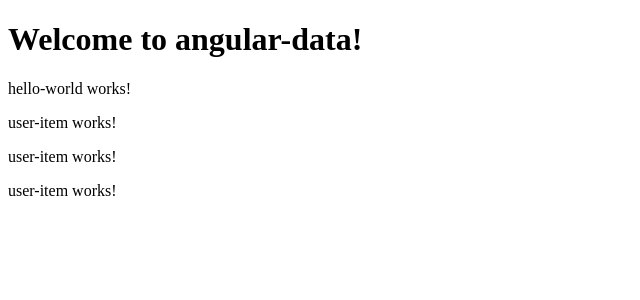
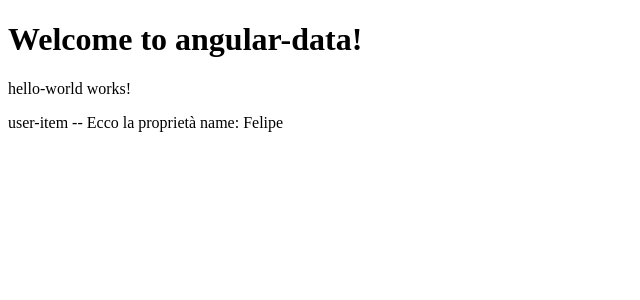
Before and after one commit to ferrari-nico-edu-acc/angular-data-ferrari, an Angular app in the folder angular-data/: page / in a window 1280 px wide. Shown: the top 300 px of the page, without its empty margins (0-640 px from the left). Built offline with nearby package versions, Linux system fonts and the light colour scheme.

Commit message:
sez-4: interpolazione di name

```diff
--- a/angular-data/src/app/app.html
+++ b/angular-data/src/app/app.html
@@ -1,5 +1,3 @@
 <h1>Welcome to {{ title() }}!</h1>
 <app-hello-world></app-hello-world>
 <app-user-item></app-user-item>
-<app-user-item></app-user-item>
-<app-user-item></app-user-item>
--- a/angular-data/src/app/user-item/user-item.html
+++ b/angular-data/src/app/user-item/user-item.html
@@ -1 +1 @@
-<p>user-item works!</p>
+<p>user-item -- Ecco la proprietà name: {{ name }}</p>
```
Also changed, not shown: 1 other file (tests, documents, lock files or other folders).
